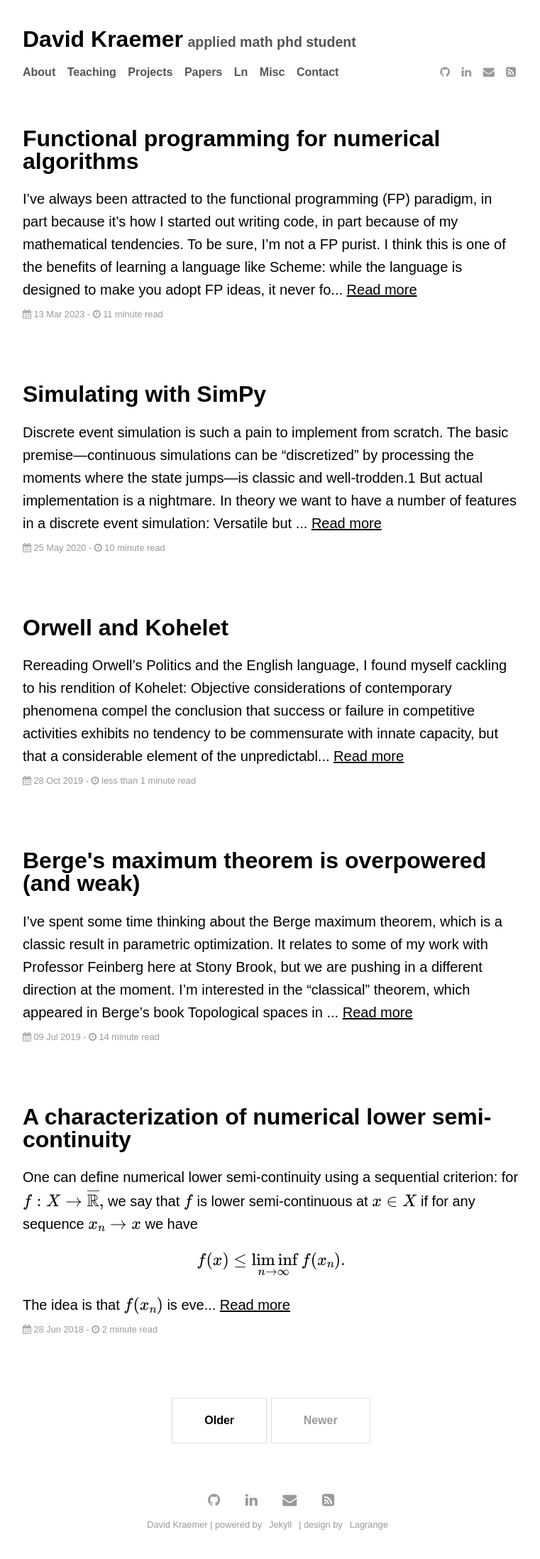
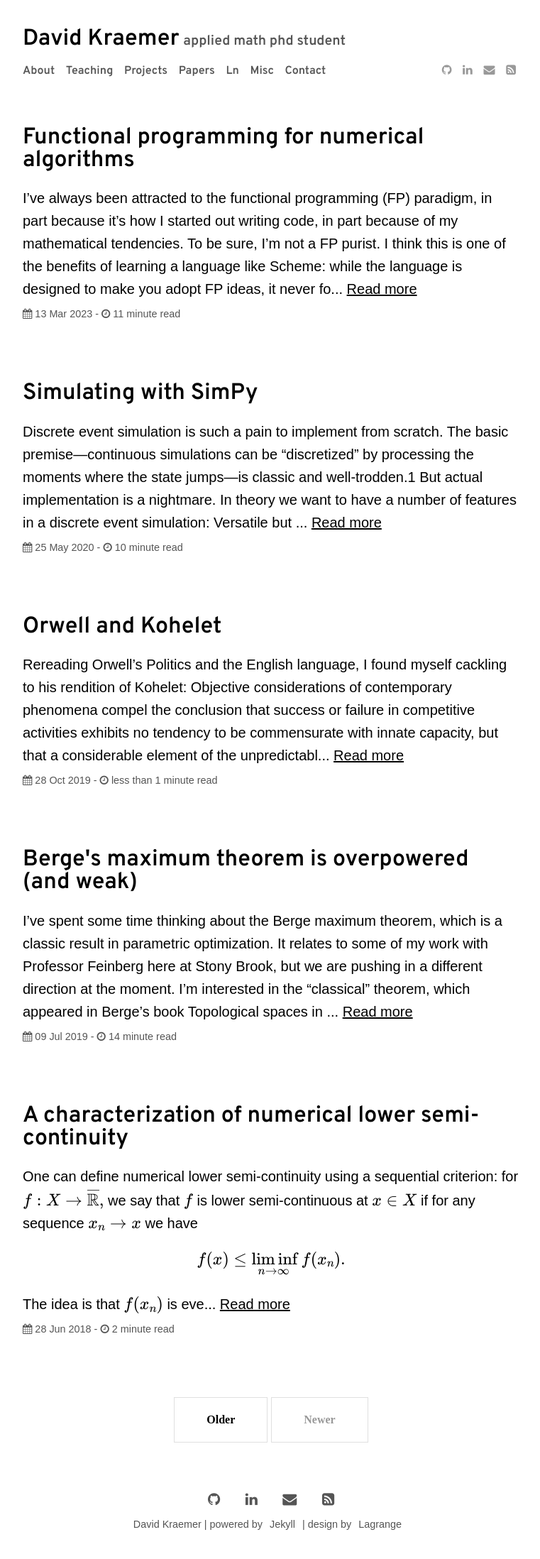
Before and after one commit to DavidNKraemer/DavidNKraemer.github.io, a Jekyll site: the page built from index.html, in a window 1280 px wide. Shown: the whole page at 71% size, without its empty margins (258-1019 px from the left). Built offline with Jekyll 4.4.1, drawn with Linux system fonts in a browser that asks for light colours; some web fonts are replaced; formulas are drawn with MathJax 3; the list of posts is cut into pages by our own code.

Commit message:
Aesthetics.

```diff
--- a/_data/settings.yml
+++ b/_data/settings.yml
@@ -21,7 +21,6 @@
 - {icon: 'linkedin', link: 'http://www.linkedin.com/in/davidnkraemer'}
 - {icon: 'envelope', link: 'mailto:david.kraemer@stonybrook.edu'}
 - {icon: 'rss-square', link: '/feed.xml'}
-# - {icon: 'rss-square', link: '/rss-feed.xml'}
 
 # Customize site text
 pagination:
--- a/_includes/head.html
+++ b/_includes/head.html
@@ -21,7 +21,10 @@
   //-->
 
   <!-- Google Font API -->
-  <link href="https://fonts.googleapis.com/css?family=Rubik:300|Spectral:300&amp;subset=hebrew" rel="stylesheet">
+  <link rel="preconnect" href="https://fonts.googleapis.com">
+  <link rel="preconnect" href="https://fonts.gstatic.com" crossorigin>
+  <link href="https://fonts.googleapis.com/css2?family=Overpass:wght@300;600&family=Petrona:ital,wght@0,400;0,700;1,400&display=swap" rel="stylesheet">
+
 
   <link rel="stylesheet" href="https://cdnjs.cloudflare.com/ajax/libs/font-awesome/4.7.0/css/font-awesome.min.css">
 
--- a/assets/css/main.css
+++ b/assets/css/main.css
@@ -18,7 +18,7 @@
 */
 
 body {
-  font-family: 'Spectral', sans-serif;
+  font-family: 'Petrona', sans-serif;
   font-size: 20px;
   color: #000000;
   line-height: 2rem;
@@ -43,7 +43,8 @@
 }
 
 h1, h2, h3, h4, h5, h6 {
-  font-family: "Spectral", sans-serif;
+  font-family: "Overpass", sans-serif;
+  font-weight: bold;
   color: #000000;
 }
 
@@ -66,8 +67,8 @@
 blockquote {
   margin: 10px 20px 10px;
   padding: 0px 15px;
-  border-left: 0.25em solid #ccc;
-  color: #999;
+  border-left: 0.25em solid #555;
+  color: #555;
   line-height: 1.5;
 }
 
@@ -152,9 +153,9 @@
   display: block;
   margin-top:3px;
   margin-bottom: 1rem;
-  color: #9a9a9a;
-  font-family: 'Spectral', sans-serif;
-  font-size:0.8rem;
+  color: #555;
+  font-family: 'Petrona', sans-serif;
+  font-size:0.9rem;
 }
 
 @media (max-width: 30rem) {
@@ -182,7 +183,7 @@
 
 .pagination {
   overflow: hidden;
-  font-family: 'Spectral', sans-serif;
+  font-family: 'Petrona', serif;
   text-align: center;
 }
 
@@ -212,19 +213,19 @@
 */
 
 .footer {
-  color: #999;
+  color: #555;
   text-align: center;
   margin: 2rem;
 }
 
 .footer a {
-  color: #999;
+  color: #555;
   padding: 10px;
   text-decoration: none;
 }
 
 .footer a:hover {
-  color: #333;
+  color: #555;
 }
 
 /*
@@ -341,7 +342,7 @@
 }
 
 table, th, td {
-  /* border: 1px solid black; */
+  /*border: 1px solid black;*/
 }
 
 th, td {
```
Also changed, not shown: Gemfile.lock, assets/img/dalle-abstract-fp.png (added), 1 other file.
